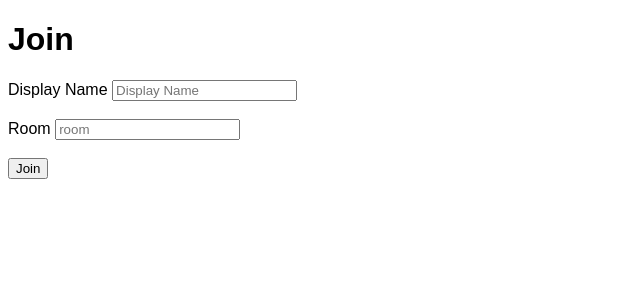
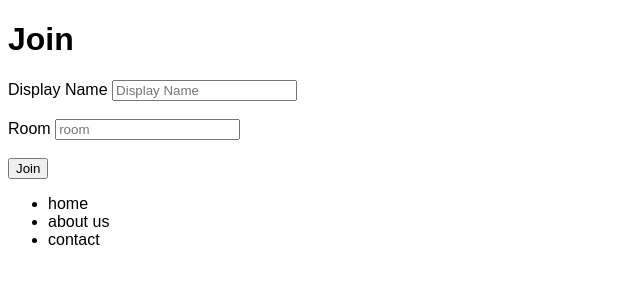
Before and after one commit to fitzpatrickg/chat-app, a website: page public/index.html in a window 1280 px wide. Shown: the whole page, without its empty margins (0-640 px from the left). Drawn offline with Linux system fonts and the light colour scheme.

Commit message:
things added

```diff
--- a/public/index.html
+++ b/public/index.html
@@ -33,6 +33,12 @@
        </div>
    </div>
 
-
+<footer>
+    <ul>
+        <li>home</li>
+        <li>about us</li>
+        <li>contact</li>
+    </ul>
+</footer>
 </body>
 </html>
--- a/public/js/chat.js
+++ b/public/js/chat.js
@@ -80,7 +80,7 @@ $messageForm.addEventListener('submit', (e) => {
             return console.log(error);
         }
 
-        console.log('message delivered!');
+        console.log('message was delivered!');
     });
 });
 
```
Also changed, not shown: public/chat.html (+2 -1 lines).
